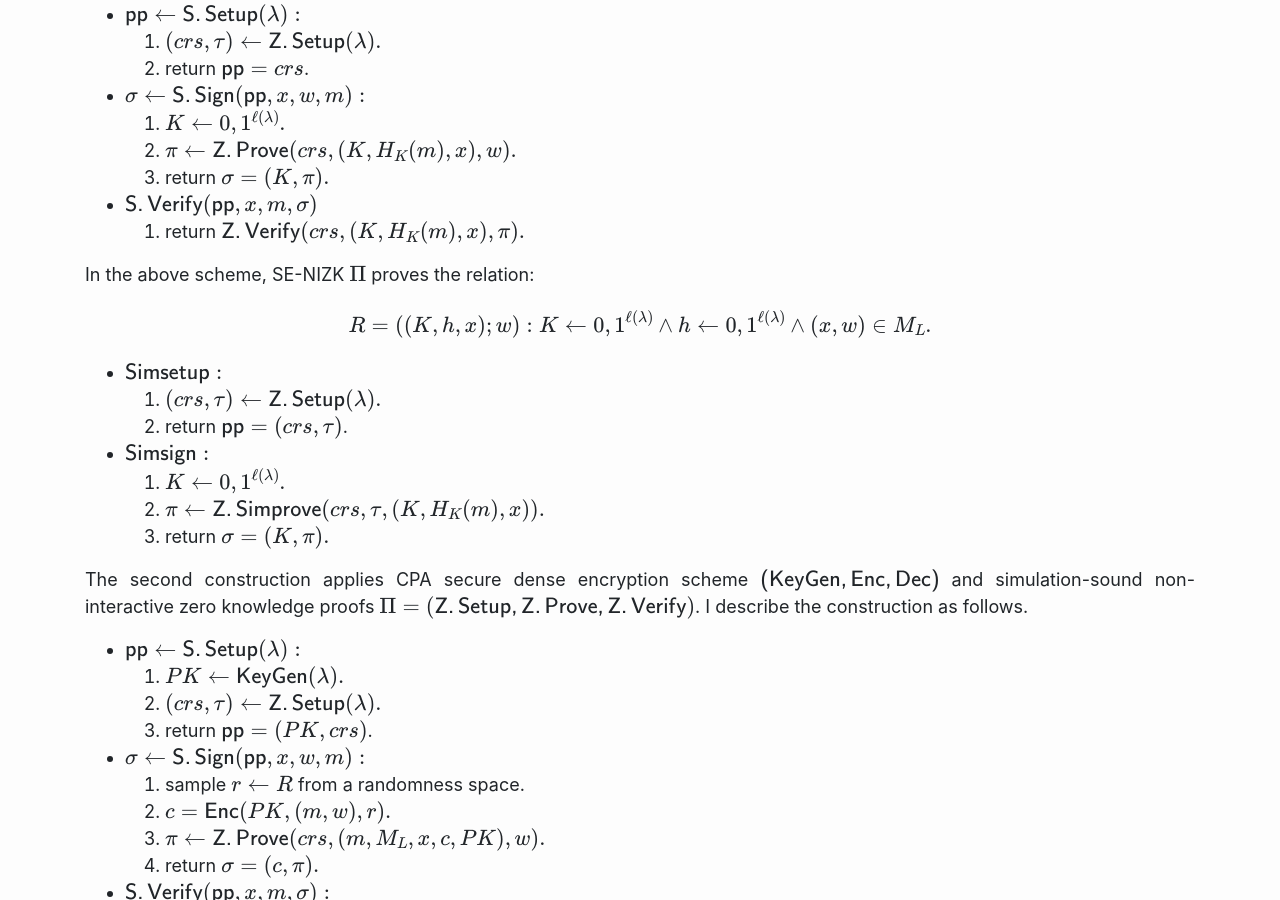
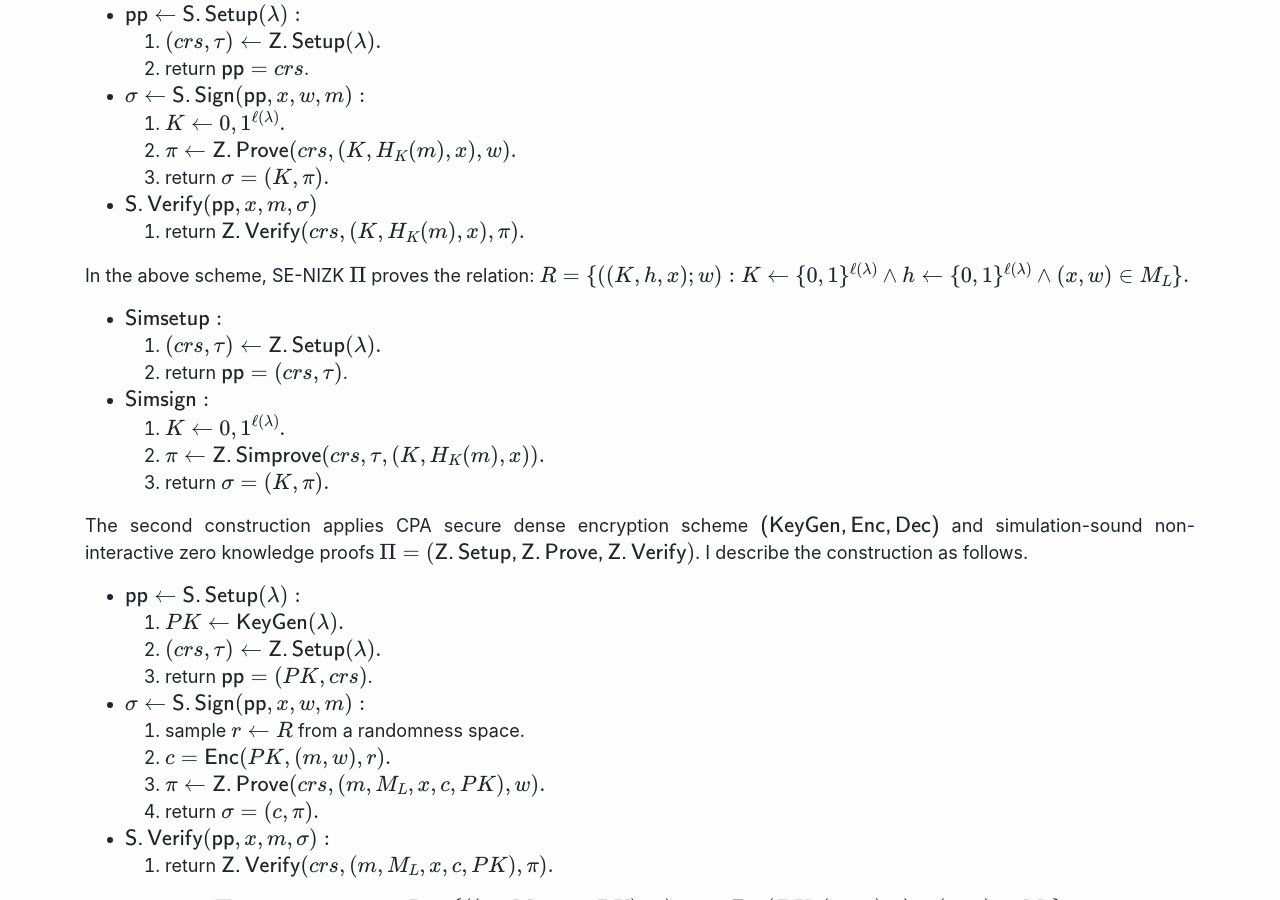
Before and after one commit to YanYingfei/yanyingfei.github.io, a Jekyll site: the page built from _posts/2023-11-07-Signature-of-Knowledge.md, in a window 1280 px wide and 900 px high, scrolled down 4443 px. Built offline with Jekyll 4.4.1, drawn with Linux system fonts in a browser that asks for light colours; formulas are drawn with MathJax 3.

```diff
--- a/_posts/2023-11-07-Signature-of-Knowledge.md
+++ b/_posts/2023-11-07-Signature-of-Knowledge.md
@@ -105,7 +105,7 @@ This leads to the first construction [<a href="#ref2">2</a>], which applies an S
 	1. return $\mathsf{Z.Verify}(crs, (K, H_K(m), x), \pi).$
 
 In the above scheme, SE-NIZK $\Pi$ proves the relation:
-\begin{equation} R=\{((K, h, x); w) : K \gets \{0,1\}^{\ell(\lambda)} \land h \gets \{0,1\}^{\ell(\lambda)} \land (x,w) \in M_L \}. \end{equation}
+$$\begin{equation} R=\{((K, h, x); w) : K \gets \{0,1\}^{\ell(\lambda)} \land h \gets \{0,1\}^{\ell(\lambda)} \land (x,w) \in M_L \}. \end{equation}$$
 
 - $\mathsf{Simsetup}:$
 	1. $(crs, \tau) \gets \mathsf{Z.Setup}(\lambda).$
```
